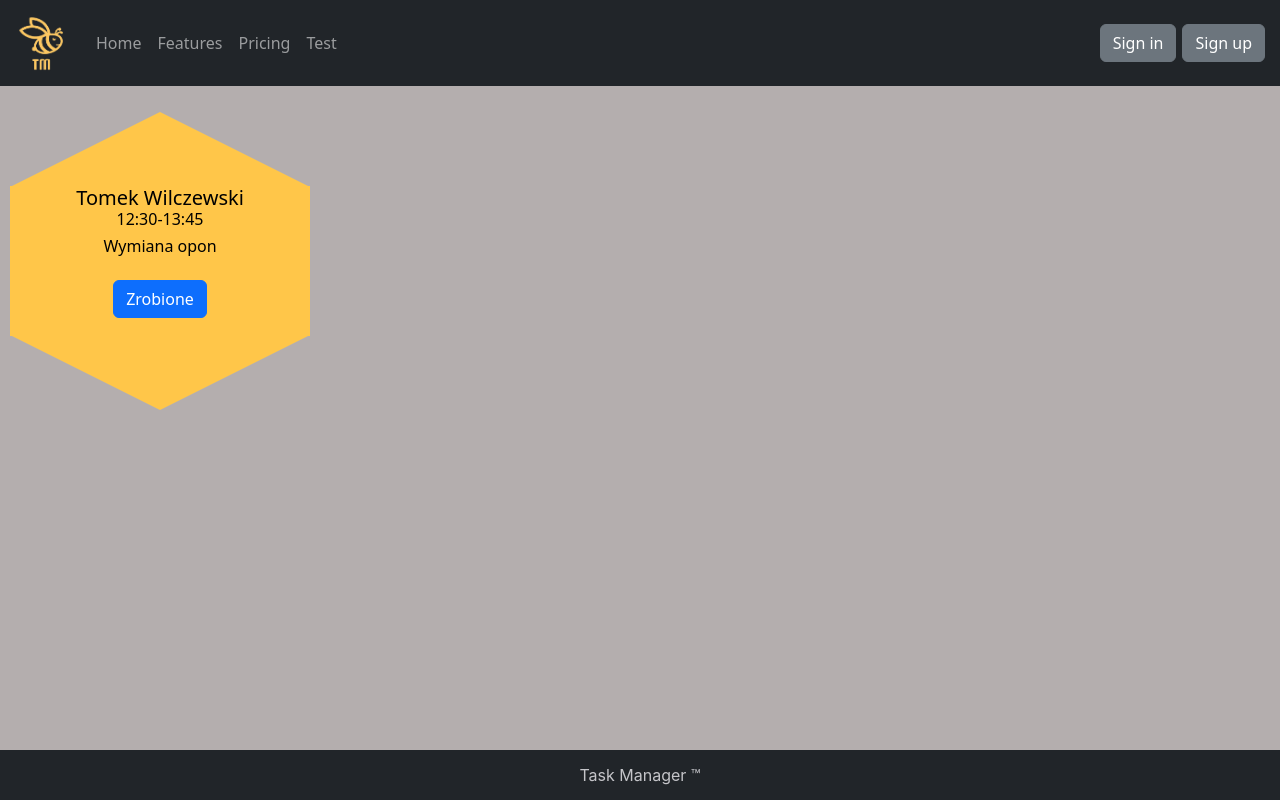
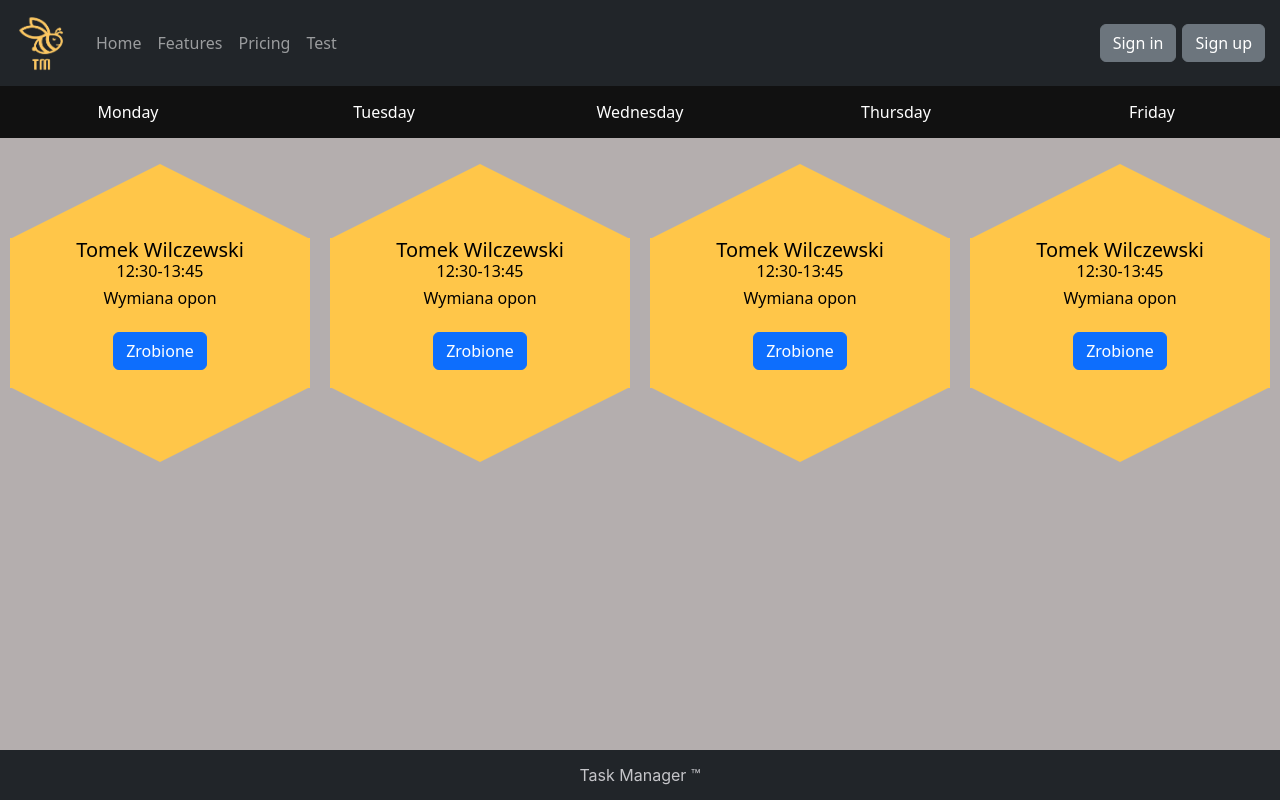
Before and after one commit to Lukang11/PRO-project, a React (Create React App) app in the folder Task-manager/task-manager/: page / in a window 1280 px wide. Built offline with nearby package versions, Linux system fonts and the light colour scheme.

Commit message:
Daylist with css

```diff
--- a/Task-manager/task-manager/src/App.js
+++ b/Task-manager/task-manager/src/App.js
@@ -4,11 +4,13 @@ import "./App.css"
 import Footer from "./Footer/Footer";
 import Login from "./Login/Login";
 import Register from "./Register/Register";
+import DayList from "./DayList/DayList"
 
 function App() {
   return (
     <div className="App">
       <Header></Header>
+      <DayList></DayList>
       <Content/>
       <Footer></Footer>
     </div>
--- a/Task-manager/task-manager/src/Content/Content.js
+++ b/Task-manager/task-manager/src/Content/Content.js
@@ -3,8 +3,12 @@ import './ContentStyle.css';
 import Workcard from "../WorkCard/Workcard";
 
 function Content() {
-    return (
+    return (<>
         <div className="hexagon"><Workcard /></div>
+        <div className="hexagon"><Workcard /></div>
+        <div className="hexagon"><Workcard /></div>
+        <div className="hexagon"><Workcard /></div>
+        </>
     );
 }
 
--- /dev/null
+++ b/Task-manager/task-manager/src/DayList/DayList.css
@@ -0,0 +1,18 @@
+ul{
+    list-style-type: none;
+    margin: 0;
+    padding: 0;
+    overflow: hidden;
+    background-color: #333;
+  }
+
+  li{
+    width: 20%;
+    display: block;
+    color: white;
+    text-align: center;
+    padding: 14px 16px;
+    text-decoration: none;
+    background-color: #111;
+    float: left;
+  }
--- /dev/null
+++ b/Task-manager/task-manager/src/DayList/DayList.js
@@ -0,0 +1,12 @@
+import "./DayList.css"
+
+function DayList(){
+    const days = ['Monday','Tuesday','Wednesday','Thursday','Friday ']
+
+    return <>
+        <ul>
+            {days.map((day)=><li>{day}</li>)}
+        </ul>
+    </>
+}
+export default DayList;
```
Also changed, not shown: 1 other file (tests, documents, lock files or other folders).
